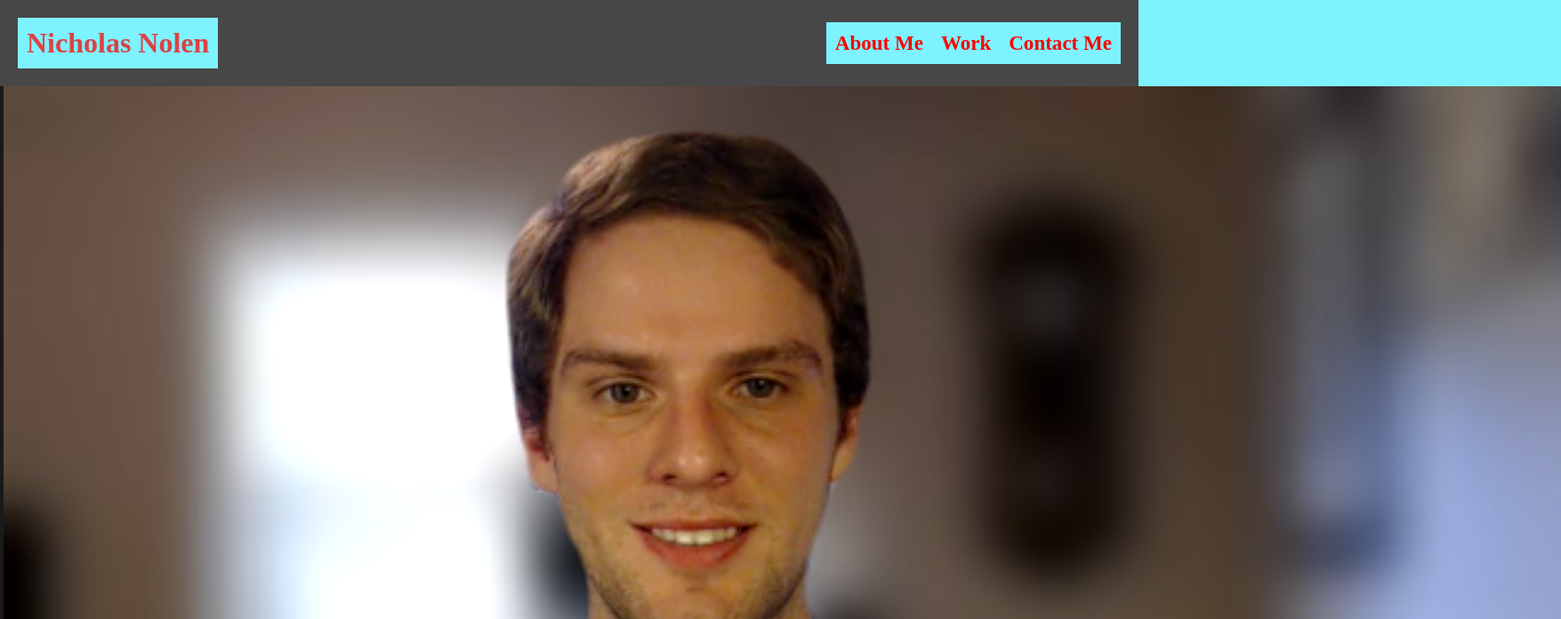
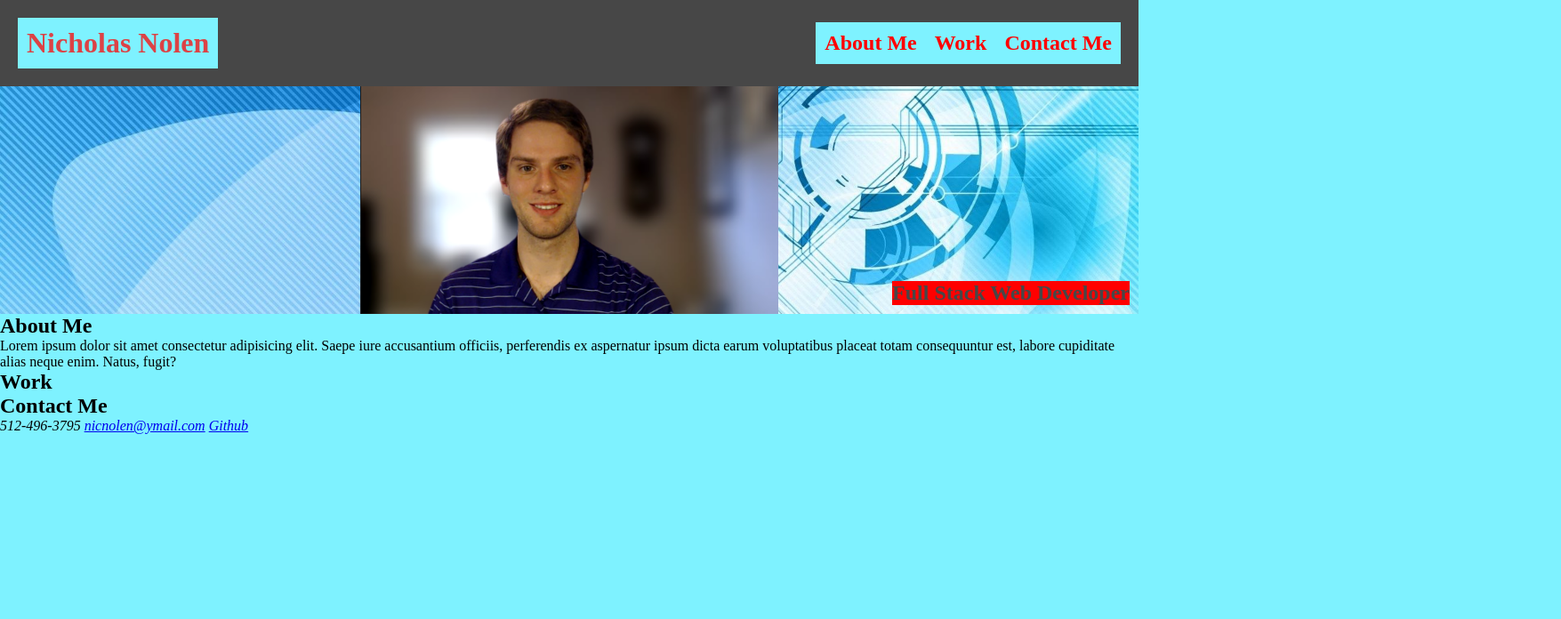
Before and after one commit to nicnolen/Professional-Portfolio, a plain HTML site: page index.html in a window 1280 px wide. Shown: the top 696 px of the page at 89% size, 1755 px wide, since content can reach past the window. Drawn offline with Linux system fonts and the light colour scheme.

Commit message:
added flexboxes to the hero and its image

```diff
--- a/assets/css/style.css
+++ b/assets/css/style.css
@@ -23,6 +23,7 @@ body {
 header {
     padding: 20px;
     display: flex;
+    flex-wrap: wrap;
     justify-content: space-between;
     align-items: center;
     background-color: var(--secondary-color);
@@ -42,7 +43,6 @@ header h1 {
     justify-content: space-between;
     align-items: center;
     list-style-type: none;
-    font-size: 1.3vw;
 }
 
 .nav-links li {
@@ -54,7 +54,6 @@ header h1 {
     color: var(--tertiary-color);
     text-decoration: none;
     font-weight: lighter;
-    font-size: 1.2vw;
 }
 
 .nav-links li a:hover {
@@ -68,11 +67,36 @@ header h1 {
     background-image: url(../images/bg-img.jpg);
     background-size: cover;
     background-position: center;
+    display: flex;
+    justify-content: center;
+    flex-wrap: wrap;
+    position: relative;
 }
 
-.hero h2 {
+.hero-subtitle {
+    display: flex;
+    justify-content: space-between;
+    flex-wrap: wrap;
+    position: absolute;
+    bottom: 10px;
+    right: 10px;
+}
+
+.hero-subtitle h2 {
     background-color: var(--tertiary-color);
     color: var(--secondary-color);
+    text-align: right;
+    display: flex;
+    justify-content: space-between;
+    flex-wrap: wrap;
+}
+
+.hero img {
+    display: flex;
+    justify-content: center;
+    flex-wrap: wrap;
+    flex: 2 70%;
+    height: 20vw;
 }
 /* Unique Id's */
 
```
